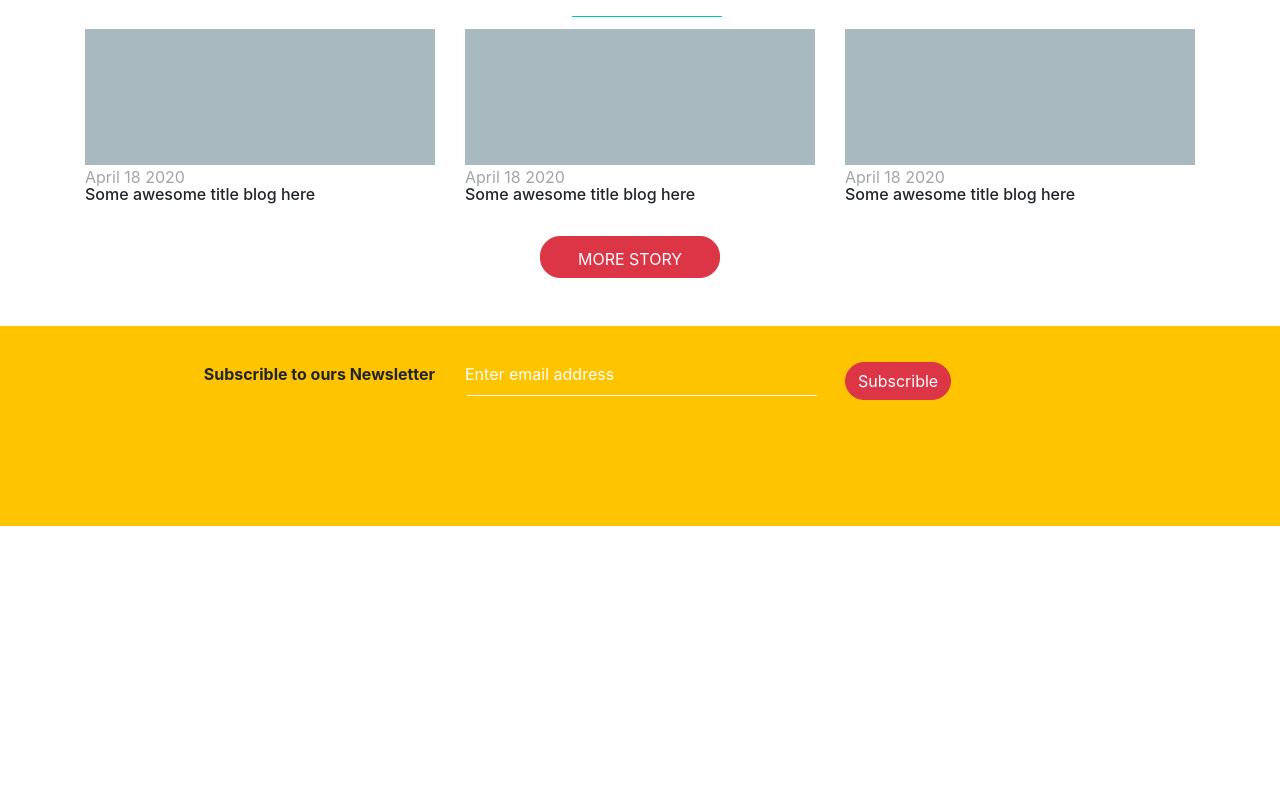
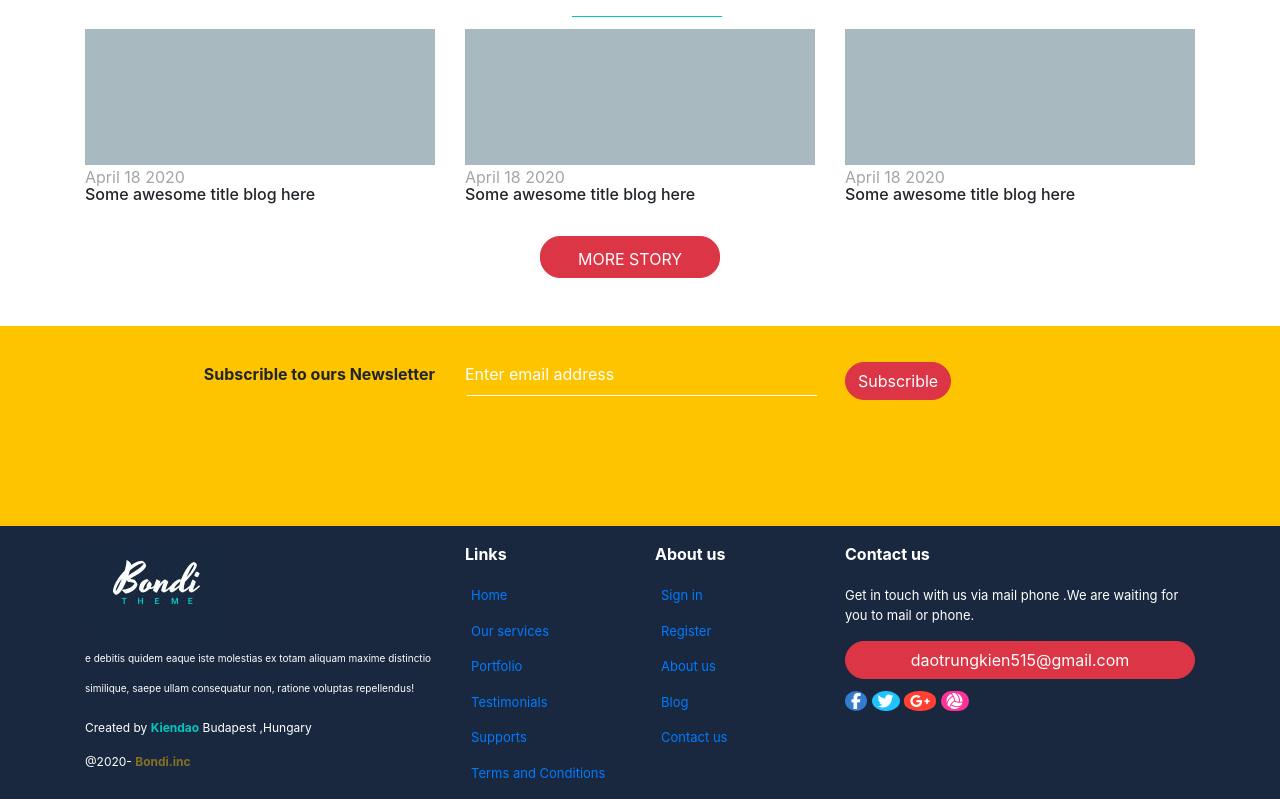
Before and after one commit to kiendao2/kiendao2, a plain HTML site: page index.html in a window 1280 px wide. Shown: the part 3776-4575 px from the top of the page. Before the commit the page ends 4302 px from the top, so only its background shows below. Drawn offline with nearby package versions, Linux system fonts and the light colour scheme.

Commit message:
hoan thien san pham

```diff
--- a/index.css
+++ b/index.css
@@ -1,7 +1,7 @@
 *{margin:0; padding:0;}
 @import url('https://fonts.googleapis.com/css?family=Poppins:400,500,600,700&display=swap');
 /* css cho header  */
-ul {
+.hmm {
     float: right;
     padding-top: 20px;
 }
@@ -34,7 +34,7 @@ button.btn.btn-danger.bt1 {
       display: block;
       margin-right: 40px;
     }
-    ul{
+    .hmm{
       position: fixed;
       width: 100%;
       height: 100vh;
@@ -43,7 +43,7 @@ button.btn.btn-danger.bt1 {
       text-align: center;
       transition: all .5s;
       /* z-index:200; */
-
+     /* visibility: hidden; */
      }
   .len2{
     opacity: 1;
@@ -98,6 +98,14 @@ a {
 }
 @media(max-width:576px){
     *{}
+
+.btn.btn-danger.moreStory {
+    margin-left: 28% !important;
+}
+
+.btn.btn-danger.startProjectNow {
+    margin-left: 35% !important;
+}
 
 .member {
     margin-top: 16px;
@@ -190,7 +198,7 @@ margin-left:-68px;
 }
 
 .name {
-  top: 80%;
+  bottom:12%;
   background: aqua;
   position: absolute;
   width: 100%;
--- a/index.html
+++ b/index.html
@@ -201,10 +201,10 @@
             <div class="container" style="padding-top: 40px;">
                 <div class="row">
                     <div class="col" style="padding-top: 30px;">
-                        <h3 style="color:white; text-align: center;">Start your project now  </h3>
+                        <h3 style="color:white; text-align: center;" >Start your project now  </h3>
                         <p style="color:white;font-family:segoe ui light ; text-align:center;">Leave your description and we start the engine. Don't worry , you can cancel at any time</p>
-                        <div class="btn btn-danger" style="margin-left:38%;border-radius: 20px;width: 20%;
-                        margin-left: 41%;">Start project</div>
+                        <div class="btn btn-danger startProjectNow" style="border-radius: 20px;width: 120px;
+                        margin-left: 45%;">Start project</div>
                         <br>
                         <br>
                         <br>
@@ -241,7 +241,7 @@
                     </div>
                 </div>
                 <br>
-                <div class="btn btn-danger" style="padding-top: 10px;border-radius: 20px;margin-left:41%;width:180px;">MORE STORY</div>
+                <div class="btn btn-danger moreStory" style="padding-top: 10px;border-radius: 20px;margin-left:41%;width:180px;">MORE STORY</div>
             </div>
             <br>
             <br>
@@ -257,15 +257,61 @@
                         <p style="color:white;" class="email">Enter email address</p>
                     </div>
                     <div class="col-sm-4">
-                        <div class="btn btn-danger" style="color:white;border-radius: 20px;">
+                        <div class="btn btn-danger subcrible" style="color:white;border-radius: 20px;">
                             Subscrible
                         </div>
                     </div>
                 </div>
             </div>
         </div>
+        <!-- het sub -->
     </main>
     <!-- het main  -->
+    <footer style="background: #19283f;">
+        <div class="container">
+            <div class="row pt-3">
+                <div class="col-sm-4">
+                    <label for=""><img src="logo2_02.jpg" alt=""></label>
+                    <p style="color:white;font-size:10px;line-height:30px ;"> e debitis quidem eaque iste molestias ex totam aliquam maxime distinctio similique, saepe ullam consequatur non, ratione voluptas repellendus!</p>
+                     <p style="color:white;font-size:12px;">Created by <strong style="color:#00c7c0">Kiendao</strong> Budapest ,Hungary </p>
+                     <p style="color:white;font-size:12px;">@2020- <strong style="color:#847122">Bondi.inc</strong></p>
+                </div>
+                <div class="col-sm-2 text-left">
+                    <strong style="color:white;">Links</strong>
+                    <ul style="list-style: none;color:white !important;font-size:13px;padding-top:20px;">
+                        <p><a href="">Home</a></p>
+                        <p><a href="">Our services </a></p>
+                        <p><a href="">Portfolio</a></p>
+                        <p><a href="">Testimonials</a></p>
+                        <p><a href="">Supports</a></p>
+                        <p><a href="">Terms and Conditions</a></p>
+                    </ul>
+                </div>
+                <div class="col-sm-2 text-left">
+                    <strong style="color:white;">About us </strong>
+                    <ul style="list-style: none;color:white !important;font-size:13px;padding-top:20px;" >
+                        <p><a href="">Sign in</a></p>
+                        <p><a href="">Register </a></p>
+                        <p><a href="">About us </a></p>
+                        <p><a href="">Blog</a></p>
+                        <p><a href="">Contact us</a></p>
+
+                    </ul>
+                </div>
+                <div class="col-sm-4" style="color:white;">
+                    <strong>Contact us</strong>
+                    <p style="font-size:13px;padding-top: 20px;;">Get in touch with us via mail phone .We are waiting for you to mail or phone.</p>
+                     <div class="btn btn-danger" style="width:100%;border-radius:20px;">daotrungkien515@gmail.com</div>
+                     <p style="padding-top: 10px;cursor: pointer;">
+                         <a style="background: #347cd2;border-radius: 50%;"><i class="fab fa-facebook-f"></i></a>
+                         <a style="background: #1ec4ff;border-radius:50%;" ><i class="fab fa-twitter"></i></a>
+                         <a style="background: #ff4032;border-radius: 45%;"><i class="fab fa-google-plus-g"></i></a>
+                         <a style="background: #ff3298;border-radius: 11px;"><i class="fas fa-volleyball-ball"></i></a>
+                     </p>
+                </div>
+            </div>
+        </div>
+    </footer>
     <!-- Optional JavaScript -->
     <!-- jQuery first, then Popper.js, then Bootstrap JS -->
 
```
